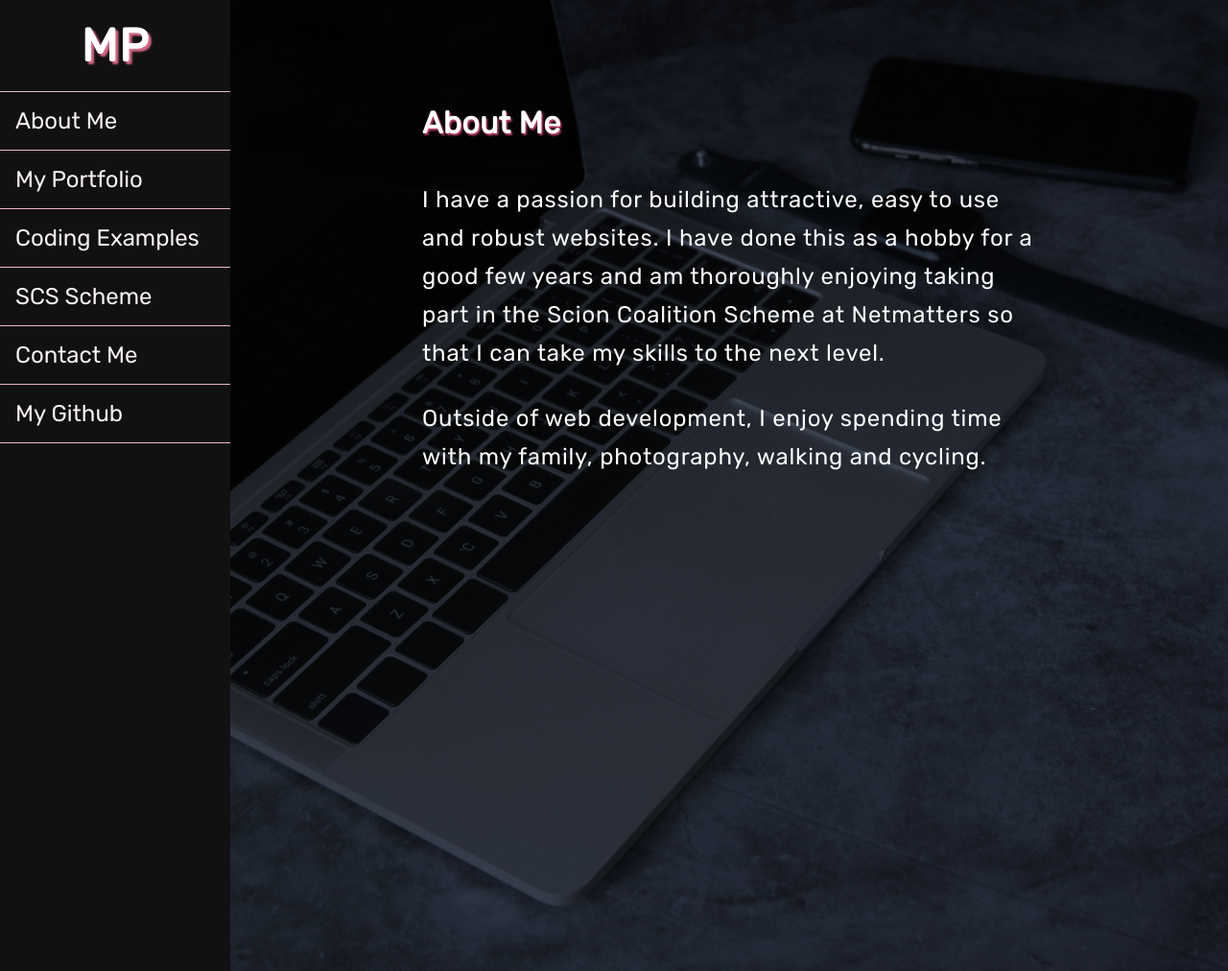
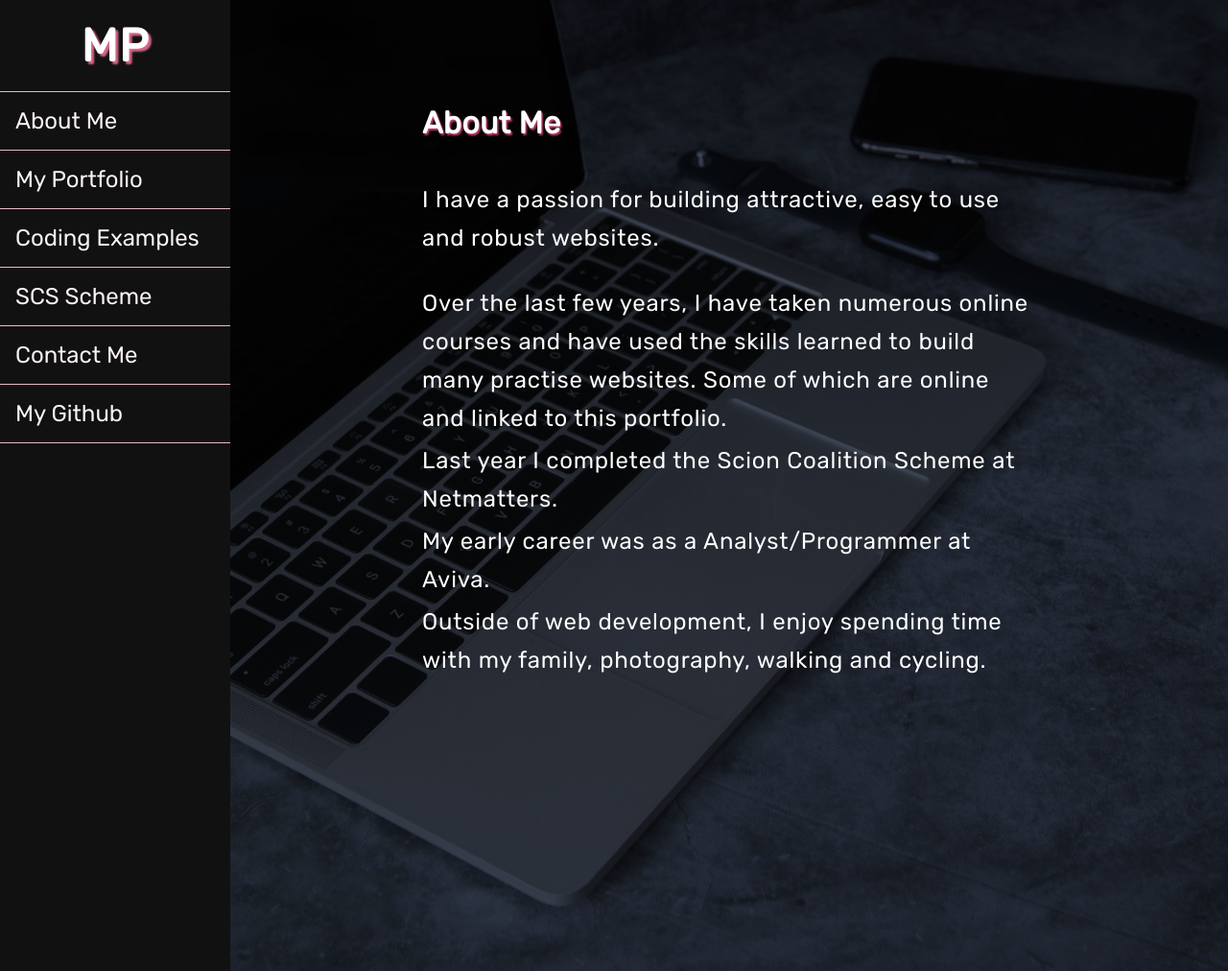
Before and after one commit to marianneporter/mp_portfolio, a PHP site: page /about.php in a window 1280 px wide. Shown: the whole page at 96% size. Run offline with PHP 8.4, Linux system fonts and the light colour scheme.

Commit message:
updated About Me page

```diff
--- a/about.php
+++ b/about.php
@@ -12,7 +12,11 @@
             <div class="about__details">
                 <h1>About Me</h1>
                 <article>
-                    <p>I have a passion for building attractive, easy to use and robust websites.  I have done this as a hobby for a good few years and am thoroughly enjoying taking part in the Scion Coalition Scheme at Netmatters so that I can take my skills to the next level.</p>
+                    <p>I have a passion for building attractive, easy to use and robust websites.</p>
+                    <p>Over the last few years, I have taken numerous online courses and have used the skills learned to build many practise websites.
+                        Some of which are online and linked to this portfolio. </p>
+                    <p>Last year I completed the Scion Coalition Scheme at Netmatters.</p>
+                    <p>My early career was as a Analyst/Programmer at Aviva.</p>
                     <p>Outside of web development, I enjoy spending time with my family, photography, walking and cycling.</p>
                 </article>
             </div>
--- a/includes/header.php
+++ b/includes/header.php
@@ -33,6 +33,5 @@
     <link rel="icon" type="image/png" sizes="192x192" href="favicons/android-chrome-192x192.png">
     <link rel="icon" type="image/png" sizes="512x512" href="favicons/android-chrome-512x512.png">
 
-
     <title> <?php echo $title ?></title>
 </head>
--- a/js/home/typewriter.js
+++ b/js/home/typewriter.js
@@ -6,7 +6,7 @@ function typewriterAnimation() {
    /*********************************************************************** */
 
     const devName = "Marianne Porter";
-    const role = "Junior Web Developer";
+    const role = "Web Developer";
     const area = "Based in Norwich, Norfolk";
     const timeInterval = 150;
 
```
